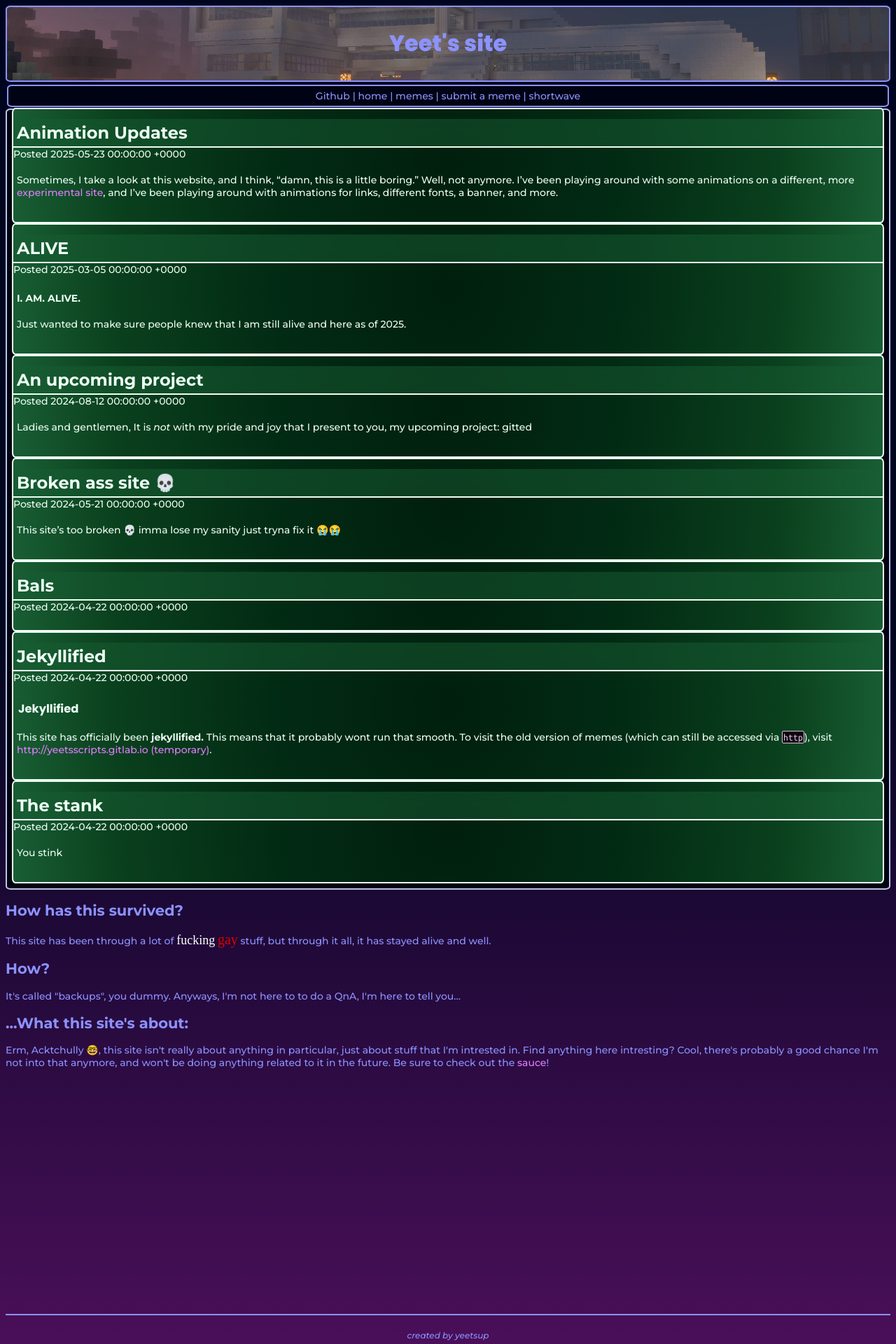
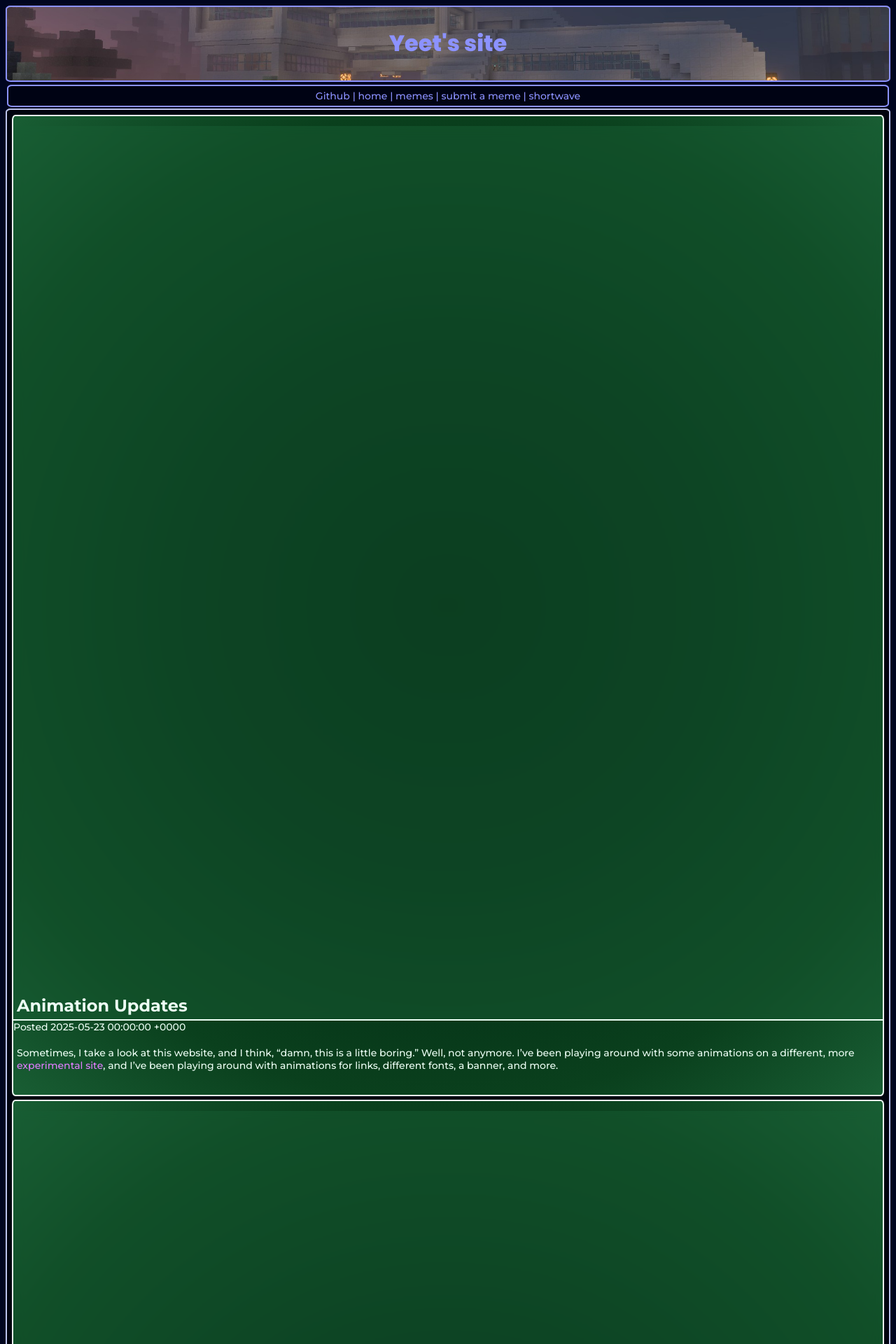
Before and after one commit to yeetssite/yeetssite.github.io, a Jekyll site: the page built from index.html, in a window 1280 px wide. Shown: the top 1920 px of the page at 70% size. Built offline with Jekyll 4.4.1, drawn with Linux system fonts in a browser that asks for light colours; some web fonts are replaced; a script that is not in the unit is left out.

Commit message:
Update base.css

```diff
--- a/assets/css/base.css
+++ b/assets/css/base.css
@@ -323,7 +323,6 @@ video {
 	background-color: #001f0d;
 	color: #edfff5;
 	margin: 5px;
-  margin-top: -5px;
 	border: 2px solid #edfff5;
 	border-radius: 5px/7px
 }
@@ -335,6 +334,7 @@ video {
 	font-size: 24px;
 	font-weight: 700;
 	padding: 5px;
+  padding-top: 100%;
 	border-bottom: 2px solid #edfff5;
 	margin-right: auto;
 	margin-left: auto;
```
